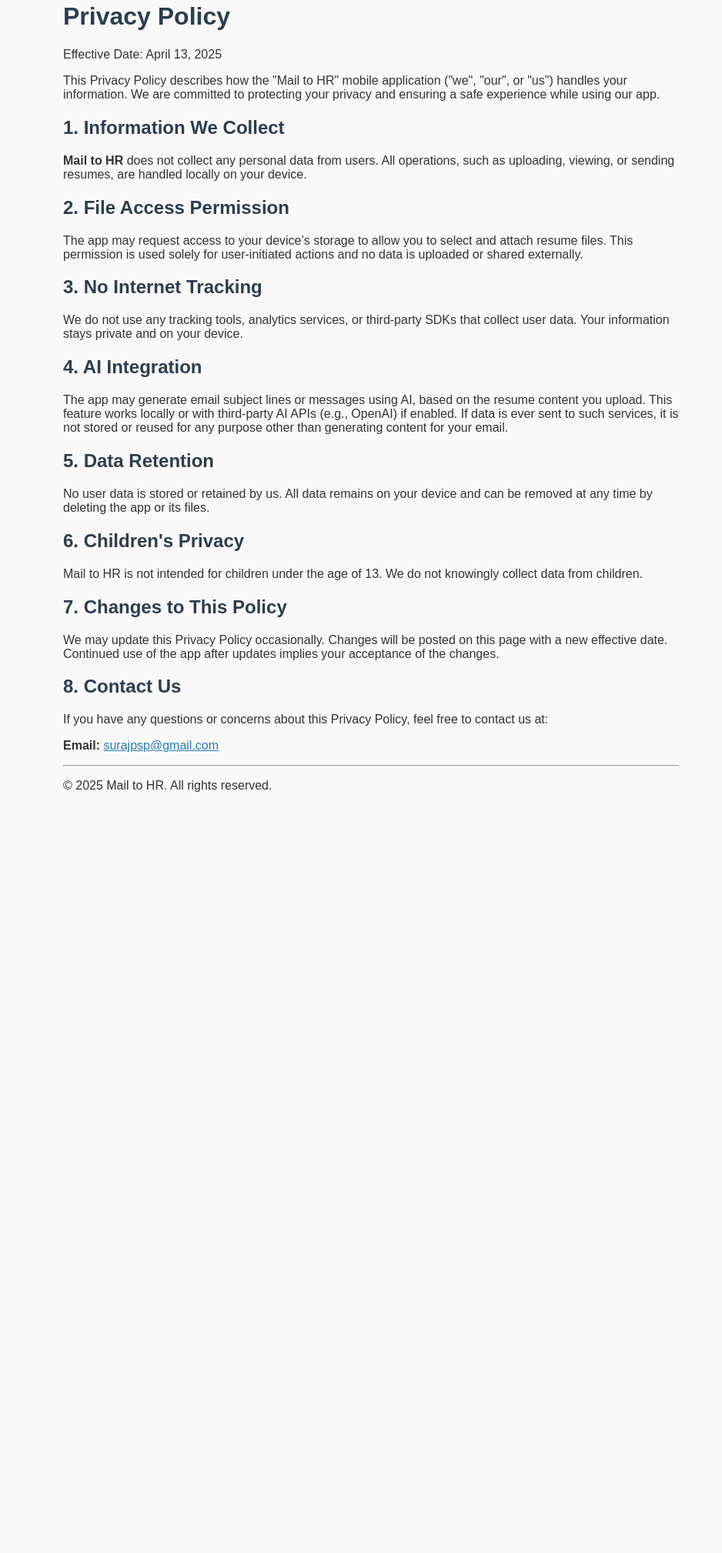
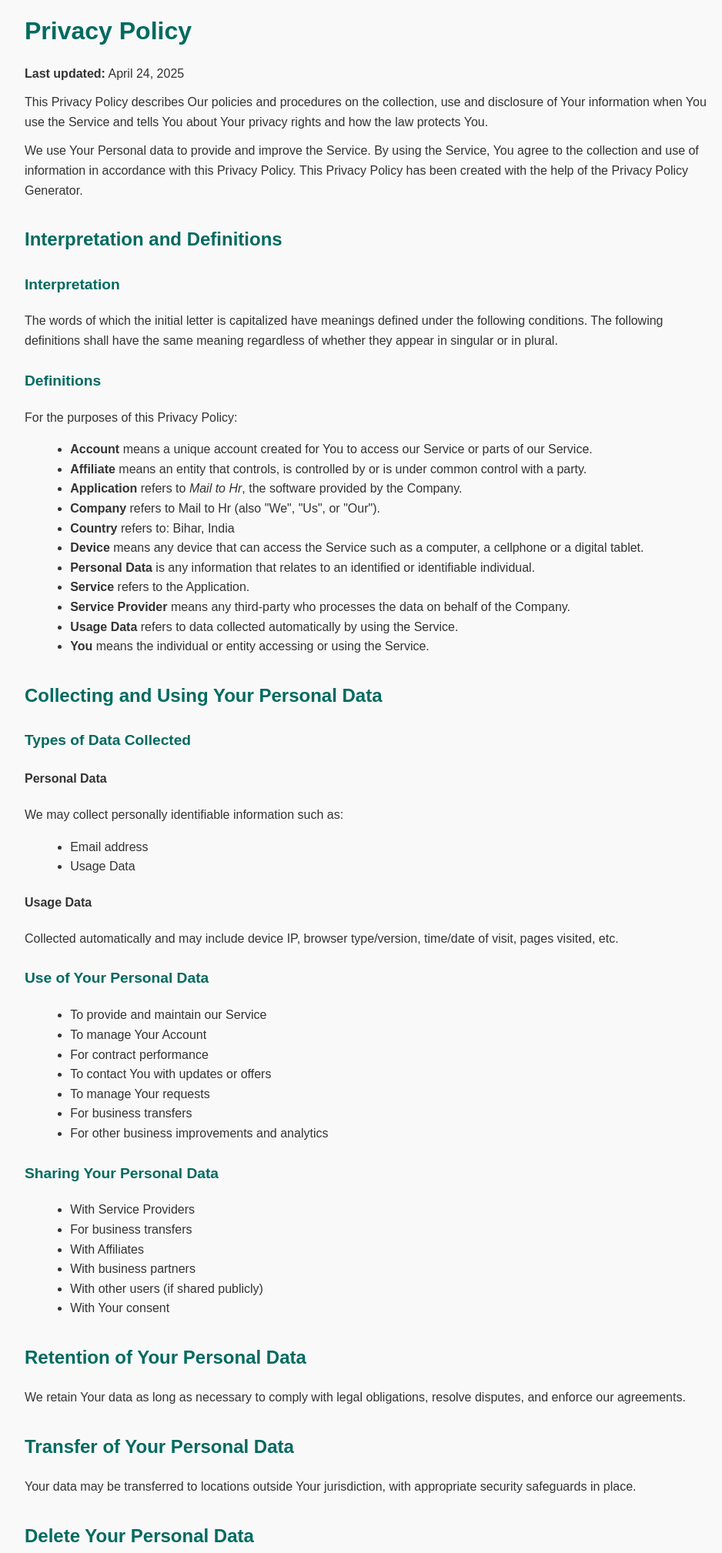
Before and after one commit to surajpsp/mailtohr-privacy-policy, a plain HTML site: page index.html in a window 1280 px wide. Shown: the part 38-2056 px from the top of the page at 77% size, without its empty margins (158-1096 px from the left). Before the commit the page ends 1104 px from the top, so only its background shows below. Drawn offline with Linux system fonts and the light colour scheme.

Commit message:
Update index.html

```diff
--- a/index.html
+++ b/index.html
@@ -2,58 +2,145 @@
 <html lang="en">
 <head>
   <meta charset="UTF-8">
-  <title>Privacy Policy - Mail to HR</title>
-  <meta name="viewport" content="width=device-width, initial-scale=1">
+  <meta name="viewport" content="width=device-width, initial-scale=1.0">
+  <title>Privacy Policy</title>
   <style>
     body {
       font-family: Arial, sans-serif;
-      padding: 20px;
-      max-width: 800px;
+      line-height: 1.6;
+      padding: 2rem;
+      max-width: 900px;
       margin: auto;
       background-color: #f9f9f9;
       color: #333;
     }
-    h1, h2 {
-      color: #2c3e50;
+    h1, h2, h3 {
+      color: #006A60;
     }
-    a {
-      color: #2980b9;
+    h1 {
+      font-size: 2rem;
+      margin-bottom: 1rem;
+    }
+    h2 {
+      margin-top: 2rem;
+      font-size: 1.5rem;
+    }
+    h3 {
+      margin-top: 1.5rem;
+      font-size: 1.2rem;
+    }
+    p {
+      margin: 0.75rem 0;
+    }
+    ul {
+      margin-left: 1.2rem;
     }
   </style>
 </head>
 <body>
+
   <h1>Privacy Policy</h1>
+  <p><strong>Last updated:</strong> April 24, 2025</p>
 
-  <p>Effective Date: April 13, 2025</p>
+  <p>This Privacy Policy describes Our policies and procedures on the collection, use and disclosure of Your information when You use the Service and tells You about Your privacy rights and how the law protects You.</p>
 
-  <p>This Privacy Policy describes how the "Mail to HR" mobile application ("we", "our", or "us") handles your information. We are committed to protecting your privacy and ensuring a safe experience while using our app.</p>
+  <p>We use Your Personal data to provide and improve the Service. By using the Service, You agree to the collection and use of information in accordance with this Privacy Policy. This Privacy Policy has been created with the help of the Privacy Policy Generator.</p>
 
-  <h2>1. Information We Collect</h2>
-  <p><strong>Mail to HR</strong> does not collect any personal data from users. All operations, such as uploading, viewing, or sending resumes, are handled locally on your device.</p>
+  <h2>Interpretation and Definitions</h2>
 
-  <h2>2. File Access Permission</h2>
-  <p>The app may request access to your device’s storage to allow you to select and attach resume files. This permission is used solely for user-initiated actions and no data is uploaded or shared externally.</p>
+  <h3>Interpretation</h3>
+  <p>The words of which the initial letter is capitalized have meanings defined under the following conditions. The following definitions shall have the same meaning regardless of whether they appear in singular or in plural.</p>
 
-  <h2>3. No Internet Tracking</h2>
-  <p>We do not use any tracking tools, analytics services, or third-party SDKs that collect user data. Your information stays private and on your device.</p>
+  <h3>Definitions</h3>
+  <p>For the purposes of this Privacy Policy:</p>
+  <ul>
+    <li><strong>Account</strong> means a unique account created for You to access our Service or parts of our Service.</li>
+    <li><strong>Affiliate</strong> means an entity that controls, is controlled by or is under common control with a party.</li>
+    <li><strong>Application</strong> refers to <em>Mail to Hr</em>, the software provided by the Company.</li>
+    <li><strong>Company</strong> refers to Mail to Hr (also "We", "Us", or "Our").</li>
+    <li><strong>Country</strong> refers to: Bihar, India</li>
+    <li><strong>Device</strong> means any device that can access the Service such as a computer, a cellphone or a digital tablet.</li>
+    <li><strong>Personal Data</strong> is any information that relates to an identified or identifiable individual.</li>
+    <li><strong>Service</strong> refers to the Application.</li>
+    <li><strong>Service Provider</strong> means any third-party who processes the data on behalf of the Company.</li>
+    <li><strong>Usage Data</strong> refers to data collected automatically by using the Service.</li>
+    <li><strong>You</strong> means the individual or entity accessing or using the Service.</li>
+  </ul>
 
-  <h2>4. AI Integration</h2>
-  <p>The app may generate email subject lines or messages using AI, based on the resume content you upload. This feature works locally or with third-party AI APIs (e.g., OpenAI) if enabled. If data is ever sent to such services, it is not stored or reused for any purpose other than generating content for your email.</p>
+  <h2>Collecting and Using Your Personal Data</h2>
 
-  <h2>5. Data Retention</h2>
-  <p>No user data is stored or retained by us. All data remains on your device and can be removed at any time by deleting the app or its files.</p>
+  <h3>Types of Data Collected</h3>
+  <h4>Personal Data</h4>
+  <p>We may collect personally identifiable information such as:</p>
+  <ul>
+    <li>Email address</li>
+    <li>Usage Data</li>
+  </ul>
 
-  <h2>6. Children's Privacy</h2>
-  <p>Mail to HR is not intended for children under the age of 13. We do not knowingly collect data from children.</p>
+  <h4>Usage Data</h4>
+  <p>Collected automatically and may include device IP, browser type/version, time/date of visit, pages visited, etc.</p>
 
-  <h2>7. Changes to This Policy</h2>
-  <p>We may update this Privacy Policy occasionally. Changes will be posted on this page with a new effective date. Continued use of the app after updates implies your acceptance of the changes.</p>
+  <h3>Use of Your Personal Data</h3>
+  <ul>
+    <li>To provide and maintain our Service</li>
+    <li>To manage Your Account</li>
+    <li>For contract performance</li>
+    <li>To contact You with updates or offers</li>
+    <li>To manage Your requests</li>
+    <li>For business transfers</li>
+    <li>For other business improvements and analytics</li>
+  </ul>
 
-  <h2>8. Contact Us</h2>
-  <p>If you have any questions or concerns about this Privacy Policy, feel free to contact us at:</p>
-  <p><strong>Email:</strong> <a href="mailto:surajpsp@gmail.com">surajpsp@gmail.com</a></p>
+  <h3>Sharing Your Personal Data</h3>
+  <ul>
+    <li>With Service Providers</li>
+    <li>For business transfers</li>
+    <li>With Affiliates</li>
+    <li>With business partners</li>
+    <li>With other users (if shared publicly)</li>
+    <li>With Your consent</li>
+  </ul>
 
-  <hr>
-  <p>&copy; 2025 Mail to HR. All rights reserved.</p>
+  <h2>Retention of Your Personal Data</h2>
+  <p>We retain Your data as long as necessary to comply with legal obligations, resolve disputes, and enforce our agreements.</p>
+
+  <h2>Transfer of Your Personal Data</h2>
+  <p>Your data may be transferred to locations outside Your jurisdiction, with appropriate security safeguards in place.</p>
+
+  <h2>Delete Your Personal Data</h2>
+  <p>You have the right to request deletion of Your data. Contact us or use in-app options to delete your data.</p>
+
+  <h2>Disclosure of Your Personal Data</h2>
+
+  <h3>Business Transactions</h3>
+  <p>Your data may be transferred in the event of a merger, acquisition, or asset sale.</p>
+
+  <h3>Law Enforcement</h3>
+  <p>We may disclose data as required by law or legal requests.</p>
+
+  <h3>Other Legal Requirements</h3>
+  <ul>
+    <li>To comply with legal obligations</li>
+    <li>To protect and defend Company rights</li>
+    <li>To prevent wrongdoing</li>
+    <li>To protect users and public safety</li>
+    <li>To prevent legal liability</li>
+  </ul>
+
+  <h2>Security of Your Personal Data</h2>
+  <p>We use commercially acceptable measures to protect your data, but cannot guarantee absolute security.</p>
+
+  <h2>Children's Privacy</h2>
+  <p>We do not knowingly collect data from users under 13. Contact us if you believe a child has provided data without consent.</p>
+
+  <h2>Links to Other Websites</h2>
+  <p>Our Service may link to external websites. We are not responsible for their content or privacy practices.</p>
+
+  <h2>Changes to this Privacy Policy</h2>
+  <p>We may update this Privacy Policy. Changes will be posted on this page with updated effective date.</p>
+
+  <h2>Contact Us</h2>
+  <p>If you have any questions about this Privacy Policy, You can contact us by email: <a href="mailto:surajshrass@gmail.com">surajshrass@gmail.com</a></p>
+
 </body>
 </html>
```
